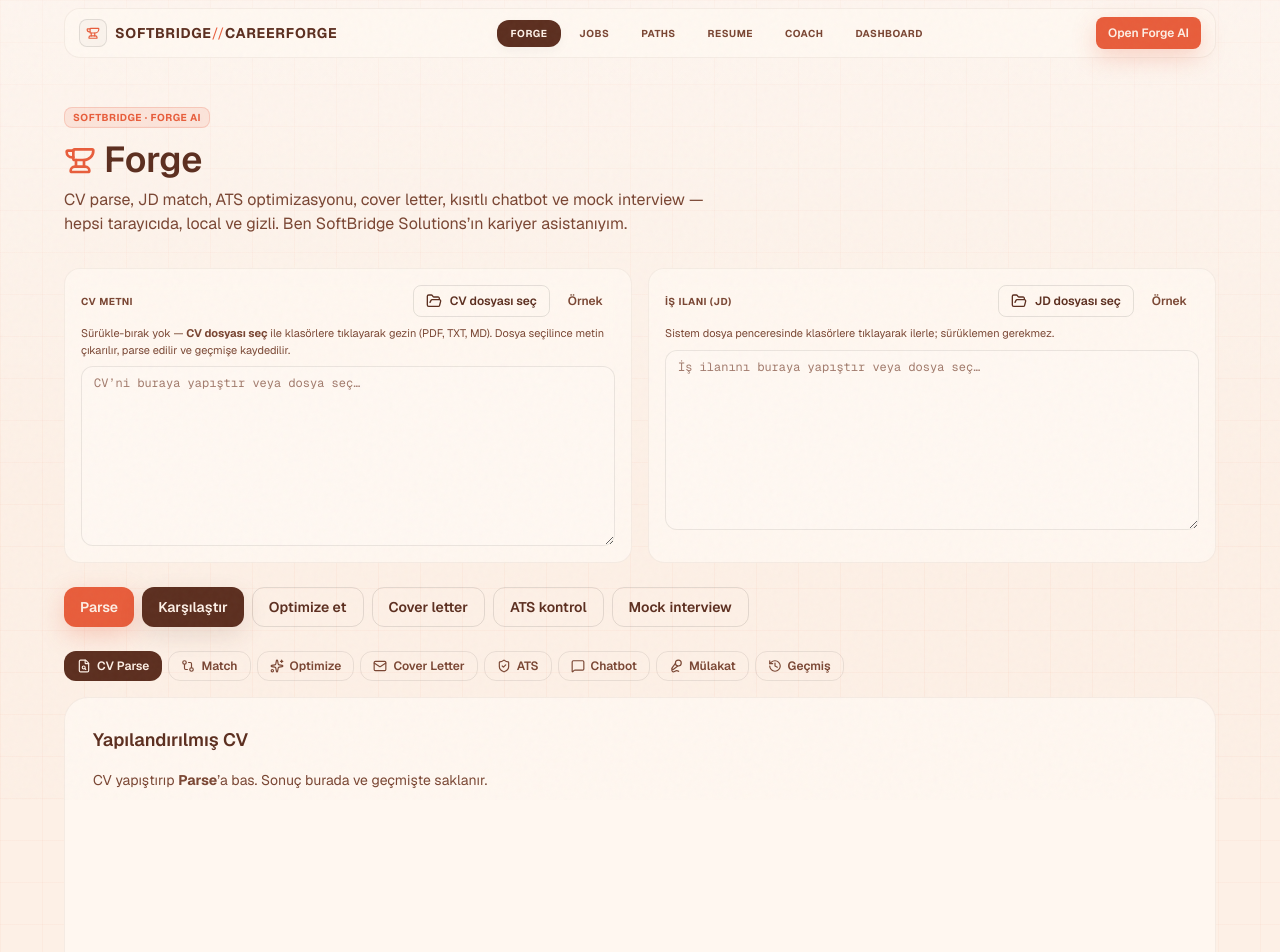
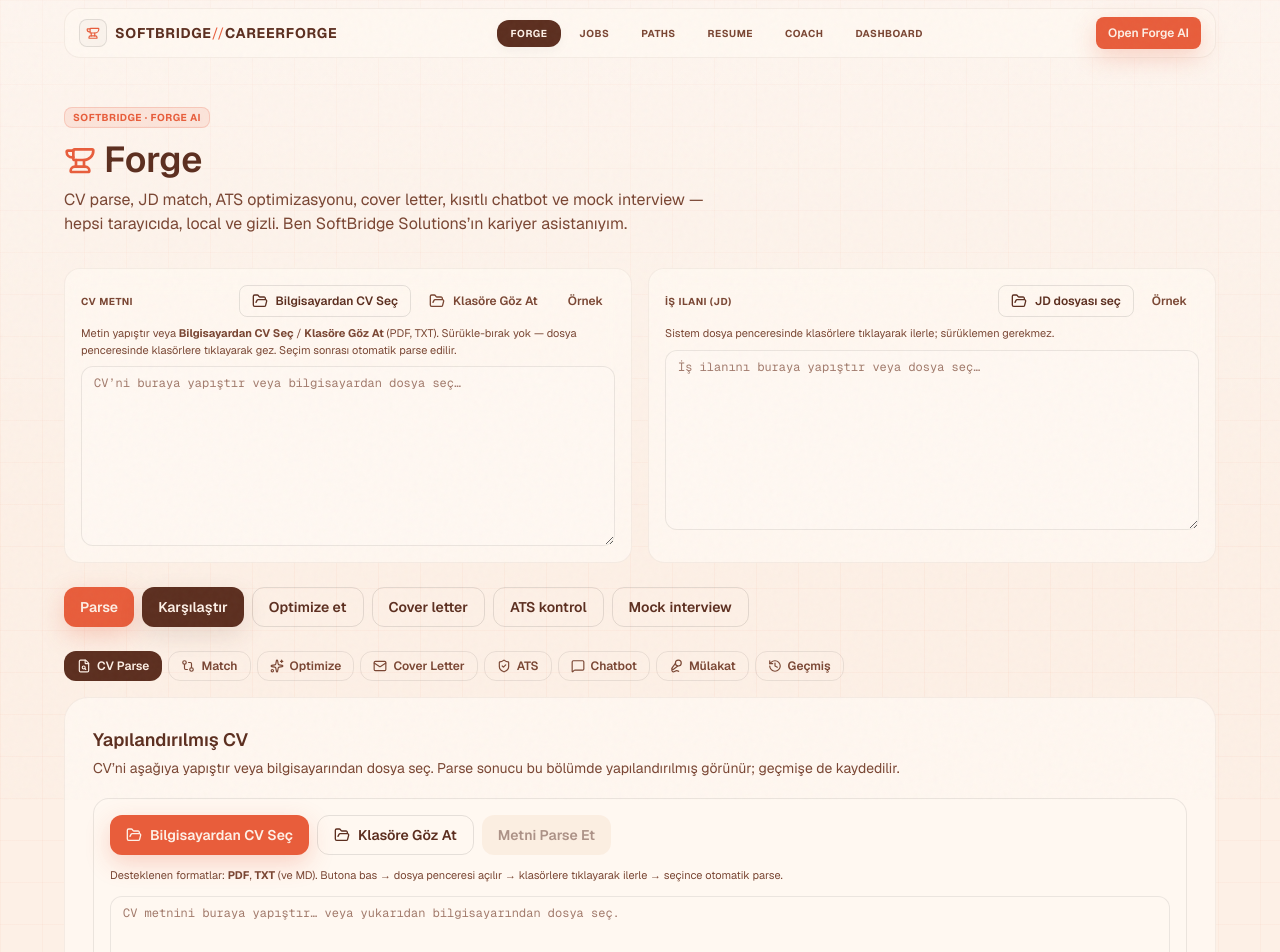
Before and after one commit to Dpehect/Softbridge-Career-Forge-FullStack-Web-App, a Next.js app: page /forge in a window 1280 px wide. Shown: the top 952 px of the page. Built offline with nearby package versions, Linux system fonts and the light colour scheme.

Commit message:
feat: structured CV section with browse buttons and success banners
Add Bilgisayardan CV Seç / Klasöre Göz At in parse view, auto-parse on file pick, and explicit success copy for history storage.

```diff
--- a/src/app/forge/page.tsx
+++ b/src/app/forge/page.tsx
@@ -123,6 +123,8 @@
   const [chatInput, setChatInput] = useState("");
   const [chatResult, setChatResult] = useState<ChatbotResult | null>(null);
   const [busy, setBusy] = useState(false);
+  const [parseBanner, setParseBanner] = useState<string | null>(null);
+  const [lastCvFileName, setLastCvFileName] = useState<string | null>(null);
 
   const cvText = forgeCvText;
   const jdText = forgeJdText;
@@ -147,13 +149,14 @@
     }
   };
 
-  const runParse = (text: string, source: "manual" | "file" = "manual") => {
+  const runParse = (text: string, source: "manual" | "file" = "manual", fileName?: string) => {
     if (!text.trim()) {
-      toast.error("Önce CV metnini yapıştır veya dosya seç.");
+      toast.error("Önce CV metnini yapıştır veya bilgisayardan CV seç.");
       return null;
     }
     const parsed = parseCV(text);
     setForgeParsedCv(parsed);
+    if (fileName) setLastCvFileName(fileName);
     pushForgeHistory({
       action: "parse",
       summary: `${parsed.name} — ${parsed.skills.length} beceri, ${parsed.experience.length} deneyim${
@@ -161,11 +164,20 @@
       }`,
       payload: parsed,
     });
-    toast.success(
-      "CV'niz başarıyla parse edildi. Şimdi iş ilanı yapıştırabilir veya doğrudan optimizasyon yapabilirsiniz."
-    );
+    const successMsg =
+      "CV'niz başarıyla yüklendi ve parse edildi. Şimdi iş ilanı yapıştırabilir veya doğrudan optimizasyon yapabilirsiniz.";
+    setParseBanner(successMsg);
+    toast.success(successMsg);
+    toast.message("Sonuç burada ve geçmişte saklanmıştır");
     setTab("parse");
     return parsed;
+  };
+
+  const handleCvFile = (text: string, fileName: string) => {
+    setForgeCvText(text);
+    run(() => {
+      runParse(text, "file", fileName);
+    });
   };
 
   const onParse = () =>
@@ -304,20 +316,22 @@
               </p>
               <div className="flex flex-wrap items-center gap-1.5">
                 <FilePickButton
-                  label="CV dosyası seç"
+                  label="Bilgisayardan CV Seç"
                   silentSuccess
-                  onText={(text) => {
-                    setForgeCvText(text);
-                    run(() => {
-                      runParse(text, "file");
-                    });
-                  }}
+                  onText={(text, fileName) => handleCvFile(text, fileName)}
+                />
+                <FilePickButton
+                  label="Klasöre Göz At"
+                  variant="ghost"
+                  silentSuccess
+                  onText={(text, fileName) => handleCvFile(text, fileName)}
                 />
                 <Button
                   size="sm"
                   variant="ghost"
                   onClick={() => {
                     setForgeCvText(SAMPLE_CV);
+                    setLastCvFileName(null);
                     run(() => {
                       runParse(SAMPLE_CV, "manual");
                     });
@@ -328,13 +342,17 @@
               </div>
             </div>
             <p className="text-[11px] text-muted-steel">
-              Sürükle-bırak yok — <strong>CV dosyası seç</strong> ile klasörlere tıklayarak gezin
-              (PDF, TXT, MD). Dosya seçilince metin çıkarılır, parse edilir ve geçmişe kaydedilir.
+              Metin yapıştır veya <strong>Bilgisayardan CV Seç</strong> / <strong>Klasöre Göz At</strong>{" "}
+              (PDF, TXT). Sürükle-bırak yok — dosya penceresinde klasörlere tıklayarak gez. Seçim sonrası
+              otomatik parse edilir.
             </p>
             <Textarea
               value={cvText}
-              onChange={(e) => setForgeCvText(e.target.value)}
-              placeholder="CV’ni buraya yapıştır veya dosya seç…"
+              onChange={(e) => {
+                setForgeCvText(e.target.value);
+                setParseBanner(null);
+              }}
+              placeholder="CV’ni buraya yapıştır veya bilgisayardan dosya seç…"
               className="min-h-[180px] font-mono text-xs"
             />
           </div>
@@ -416,14 +434,79 @@
 
         <div className="glass-panel rounded-3xl p-5 md:p-7 min-h-[320px]">
           {tab === "parse" && (
-            <div className="space-y-4">
-              <h2 className="font-semibold text-lg">Yapılandırılmış CV</h2>
+            <div className="space-y-5">
+              <div>
+                <h2 className="font-semibold text-lg">Yapılandırılmış CV</h2>
+                <p className="text-sm text-muted-steel mt-1">
+                  CV’ni aşağıya yapıştır veya bilgisayarından dosya seç. Parse sonucu bu bölümde
+                  yapılandırılmış görünür; geçmişe de kaydedilir.
+                </p>
+              </div>
+
+              <div className="rounded-2xl border border-black/8 bg-panel-elevated/40 p-4 space-y-3">
+                <div className="flex flex-wrap gap-2">
+                  <FilePickButton
+                    label="Bilgisayardan CV Seç"
+                    variant="accent"
+                    size="default"
+                    silentSuccess
+                    onText={(text, fileName) => handleCvFile(text, fileName)}
+                  />
+                  <FilePickButton
+                    label="Klasöre Göz At"
+                    variant="outline"
+                    size="default"
+                    silentSuccess
+                    onText={(text, fileName) => handleCvFile(text, fileName)}
+                  />
+                  <Button
+                    variant="soft"
+                    disabled={busy || !cvText.trim()}
+                    onClick={onParse}
+                  >
+                    Metni Parse Et
+                  </Button>
+                </div>
+                <p className="text-[11px] text-muted-steel">
+                  Desteklenen formatlar: <strong>PDF</strong>, <strong>TXT</strong> (ve MD). Butona bas →
+                  dosya penceresi açılır → klasörlere tıklayarak ilerle → seçince otomatik parse.
+                </p>
+                <Textarea
+                  value={cvText}
+                  onChange={(e) => {
+                    setForgeCvText(e.target.value);
+                    setParseBanner(null);
+                  }}
+                  placeholder="CV metnini buraya yapıştır… veya yukarıdan bilgisayarından dosya seç."
+                  className="min-h-[140px] font-mono text-xs"
+                />
+                {lastCvFileName && (
+                  <p className="text-xs text-muted-steel">
+                    Son seçilen dosya: <span className="font-semibold text-star-white">{lastCvFileName}</span>
+                  </p>
+                )}
+              </div>
+
+              {parseBanner && (
+                <div className="rounded-2xl border border-cosmic-teal/25 bg-cosmic-teal/10 px-4 py-3 space-y-1">
+                  <p className="text-sm font-semibold text-star-white">{parseBanner}</p>
+                  <p className="text-xs text-cosmic-teal font-medium">
+                    Sonuç burada ve geçmişte saklanmıştır.
+                  </p>
+                </div>
+              )}
+
               {!forgeParsedCv ? (
                 <p className="text-sm text-muted-steel">
-                  CV yapıştırıp <strong>Parse</strong>’a bas. Sonuç burada ve geçmişte saklanır.
+                  Henüz parse yok. Metin yapıştırıp <strong>Metni Parse Et</strong> de veya{" "}
+                  <strong>Bilgisayardan CV Seç</strong> ile dosya yükle.
                 </p>
               ) : (
                 <>
+                  <div className="flex flex-wrap items-center gap-2">
+                    <Badge variant="accent">Parse sonucu</Badge>
+                    <span className="text-xs text-muted-steel">Yapılandırılmış görünüm</span>
+                  </div>
                   <div className="flex flex-wrap gap-2">
                     <StatPill label="Ad" value={forgeParsedCv.name} />
                     <StatPill label="Unvan" value={forgeParsedCv.title} />
@@ -452,10 +535,16 @@
                           {s}
                         </Badge>
                       ))}
+                      {forgeParsedCv.skills.length === 0 && (
+                        <span className="text-sm text-muted-steel">Beceri algılanamadı</span>
+                      )}
                     </div>
                   </div>
                   <div className="space-y-3">
                     <p className="text-[10px] font-bold uppercase text-muted-steel">Deneyim</p>
+                    {forgeParsedCv.experience.length === 0 && (
+                      <p className="text-sm text-muted-steel">Deneyim bloğu algılanamadı</p>
+                    )}
                     {forgeParsedCv.experience.map((e, i) => (
                       <div key={i} className="rounded-xl border border-black/5 p-3 bg-panel-elevated/50">
                         <p className="font-semibold text-sm">
@@ -472,8 +561,21 @@
                       </div>
                     ))}
                   </div>
+                  {forgeParsedCv.education.length > 0 && (
+                    <div>
+                      <p className="text-[10px] font-bold uppercase text-muted-steel mb-2">Eğitim</p>
+                      <ul className="space-y-1 text-sm">
+                        {forgeParsedCv.education.map((edu, i) => (
+                          <li key={i}>
+                            {edu.school} — {edu.degree} ({edu.year})
+                          </li>
+                        ))}
+                      </ul>
+                    </div>
+                  )}
                   <p className="text-xs text-cosmic-teal">
-                    Sonraki adım: JD ekleyip Match veya ATS çalıştır.
+                    Sonuç burada ve geçmişte saklanmıştır. Sonraki adım: iş ilanı yapıştır →{" "}
+                    <strong>Karşılaştır</strong> veya <strong>Optimize et</strong>.
                   </p>
                 </>
               )}
```
